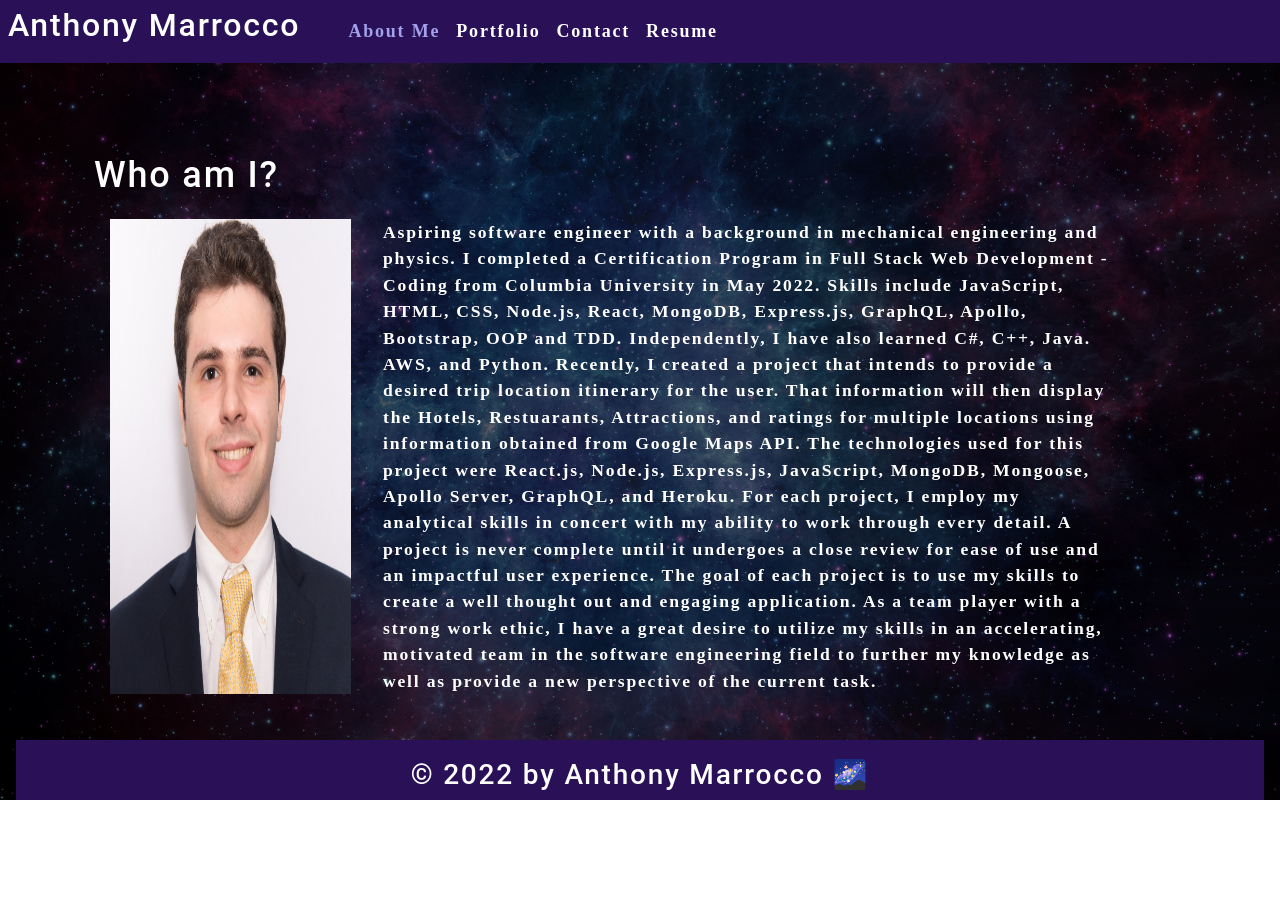
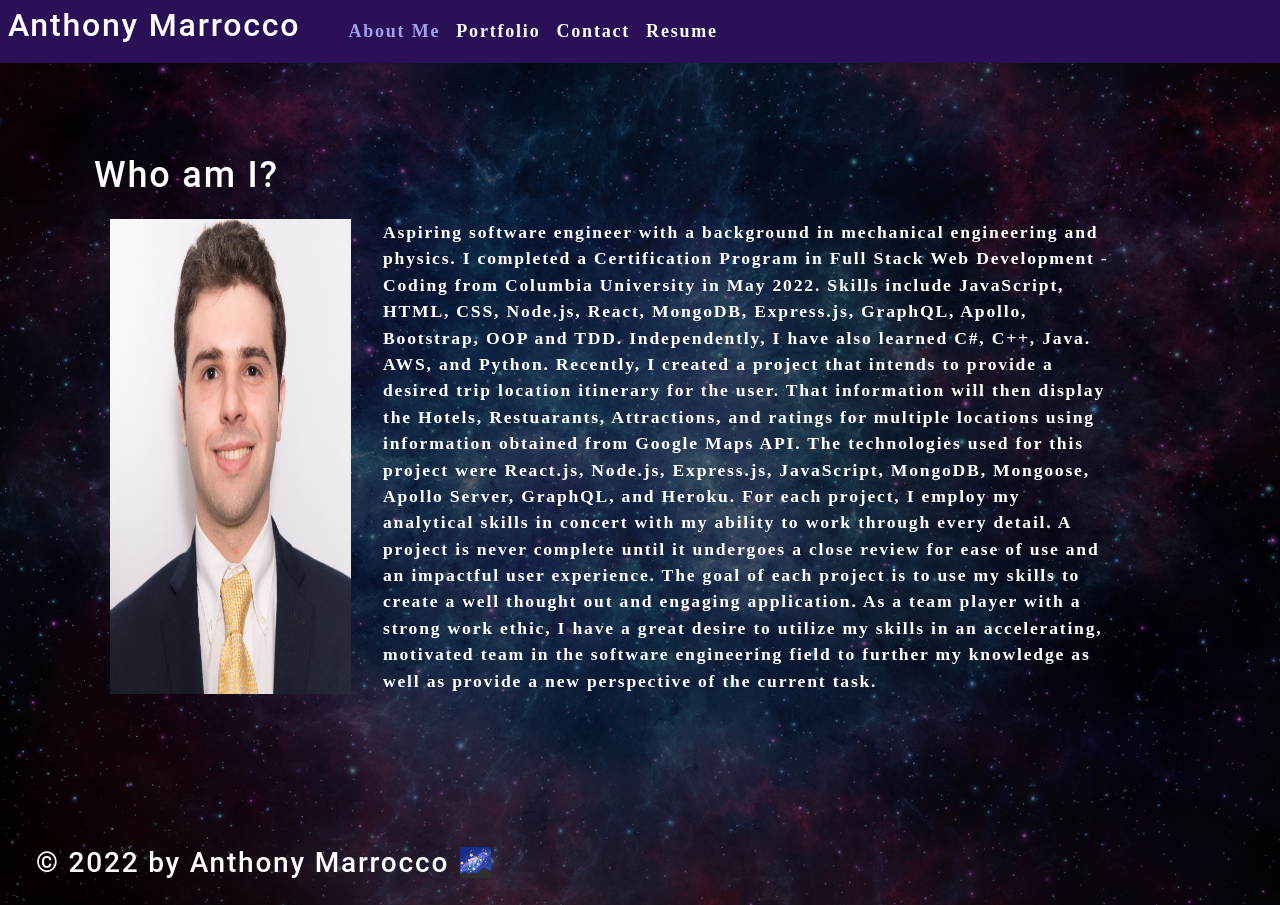
Before and after one commit to ajmarrocco/ajmportfolio, a React (Create React App) app: page / in a window 1280 px wide. Before the commit the page ends 800 px from the top, so only its background shows below. Built offline with nearby package versions, Linux system fonts and the light colour scheme.

Commit message:
add footer styling, to be updated

```diff
--- a/src/index.css
+++ b/src/index.css
@@ -305,7 +305,7 @@ a {
   right:0;
 } */
 
-footer {
+/* footer {
   background-color: var(--dark);
   text-align: center;
   height: 60px;
@@ -315,4 +315,19 @@ footer {
   left:0;
   bottom:0;
   right:0;
+} */
+
+/* styles footer */
+footer{
+  margin-top: 20px;
+  margin-bottom: 0px;
+  background-color: var(--tertiary-color);
+  display: flex;
+  flex-wrap: wrap;
+  justify-content: space-between;
 }
+/* styles h2 and h3 in footer */
+footer h2, footer h3{
+  padding: 20px;
+  text-shadow: var(--blue-shadow);
+}
```
